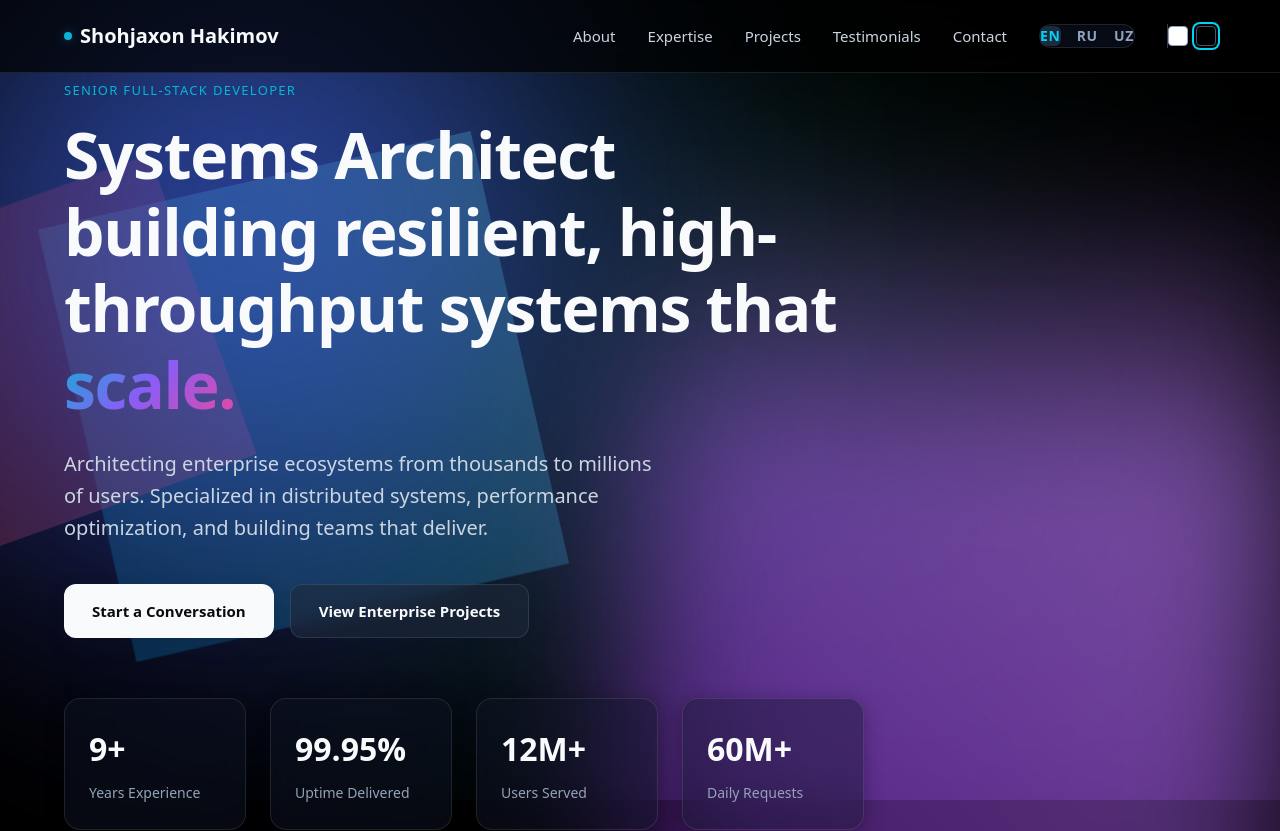
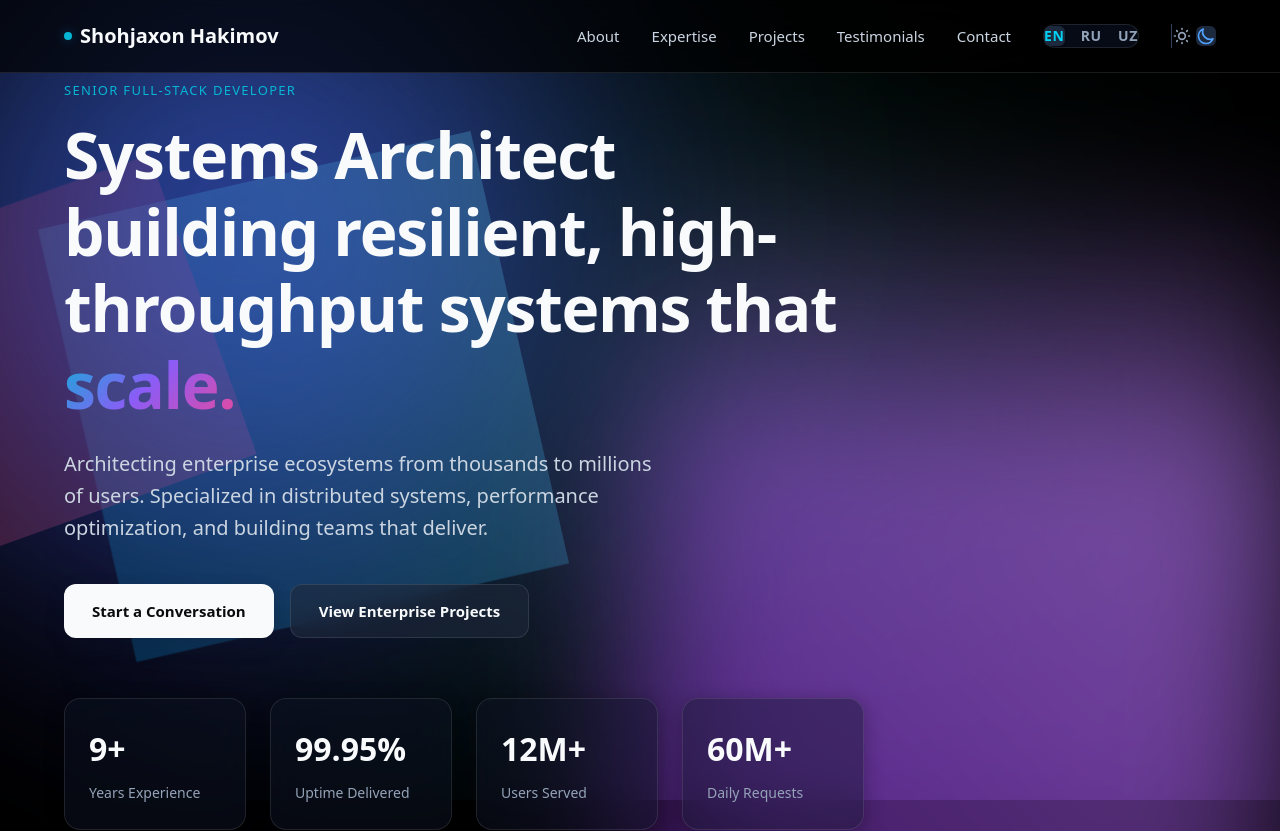
Before and after one commit to obsidianosuz-hub/partfilio, a Next.js app: page /en in a window 1280 px wide. Shown: the top 831 px of the page. Built offline with nearby package versions, Linux system fonts and the light colour scheme; no server answers; the database is empty.

Commit message:
Add Sun/Moon theme icons and localStorage persistence

```diff
--- a/app/components/PortfolioContent.tsx
+++ b/app/components/PortfolioContent.tsx
@@ -10,6 +10,14 @@ export default function PortfolioContent({ projects = [] }: { projects?: any[] }
   const [theme, setTheme] = useState<'dark' | 'light'>('dark');
   const t = useTranslations();
   const locale = useLocale();
+
+  // Load theme from localStorage on mount
+  useEffect(() => {
+      const savedTheme = localStorage.getItem('theme') as 'dark' | 'light';
+      if (savedTheme) {
+          setTheme(savedTheme);
+      }
+  }, []);
 
   const getL = (field: any) => {
     if (typeof field === 'string') return field;
@@ -92,8 +100,10 @@ export default function PortfolioContent({ projects = [] }: { projects?: any[] }
   useEffect(() => {
     if (theme === 'light') {
         document.body.classList.add('theme-light');
+        localStorage.setItem('theme', 'light');
     } else {
         document.body.classList.remove('theme-light');
+        localStorage.setItem('theme', 'dark');
     }
   }, [theme]);
 
@@ -125,9 +135,13 @@ export default function PortfolioContent({ projects = [] }: { projects?: any[] }
                 <a href="#testimonials" onClick={() => setIsMenuOpen(false)}>{t('Navigation.testimonials')}</a>
                 <a href="#contact" onClick={() => setIsMenuOpen(false)}>{t('Navigation.contact')}</a>
                 <LanguageSwitcher />
-                <div className="flex items-center gap-2 border-l border-slate-700 pl-4 ml-2">
-                    <button onClick={() => setTheme('light')} className={`w-5 h-5 rounded-sm border border-slate-400 bg-white shadow-sm ${theme === 'light' ? 'ring-2 ring-cyan-400 ring-offset-2 ring-offset-black' : ''}`} aria-label="Light Theme"></button>
-                    <button onClick={() => setTheme('dark')} className={`w-5 h-5 rounded-sm border border-slate-600 bg-black shadow-sm ${theme === 'dark' ? 'ring-2 ring-cyan-400 ring-offset-2 ring-offset-black' : ''}`} aria-label="Dark Theme"></button>
+                <div className="flex items-center gap-1 border-l border-slate-700 pl-4 ml-2">
+                    <button onClick={() => setTheme('light')} className={`p-1.5 rounded-md hover:bg-slate-800 transition-colors ${theme === 'light' ? 'text-yellow-400 bg-slate-800' : 'text-slate-400'}`} aria-label="Light Theme">
+                        <svg className="w-5 h-5" fill="none" stroke="currentColor" viewBox="0 0 24 24"><path strokeLinecap="round" strokeLinejoin="round" strokeWidth="2" d="M12 3v1m0 16v1m9-9h-1M4 12H3m15.364 6.364l-.707-.707M6.343 6.343l-.707-.707m12.728 0l-.707.707M6.343 17.657l-.707.707M16 12a4 4 0 11-8 0 4 4 0 018 0z"></path></svg>
+                    </button>
+                    <button onClick={() => setTheme('dark')} className={`p-1.5 rounded-md hover:bg-slate-800 transition-colors ${theme === 'dark' ? 'text-blue-400 bg-slate-800' : 'text-slate-400'}`} aria-label="Dark Theme">
+                        <svg className="w-5 h-5" fill="none" stroke="currentColor" viewBox="0 0 24 24"><path strokeLinecap="round" strokeLinejoin="round" strokeWidth="2" d="M20.354 15.354A9 9 0 018.646 3.646 9.003 9.003 0 0012 21a9.003 9.003 0 008.354-5.646z"></path></svg>
+                    </button>
                 </div>
             </div>
         </div>
```
